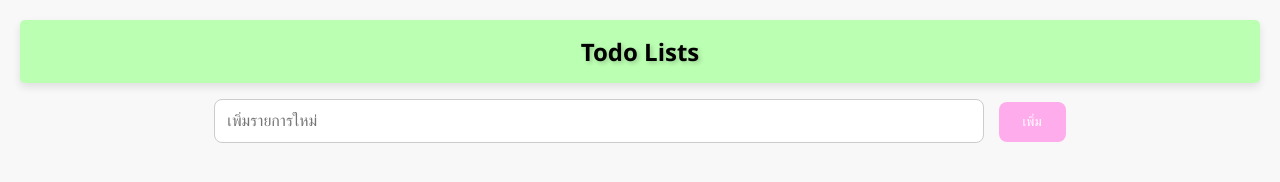
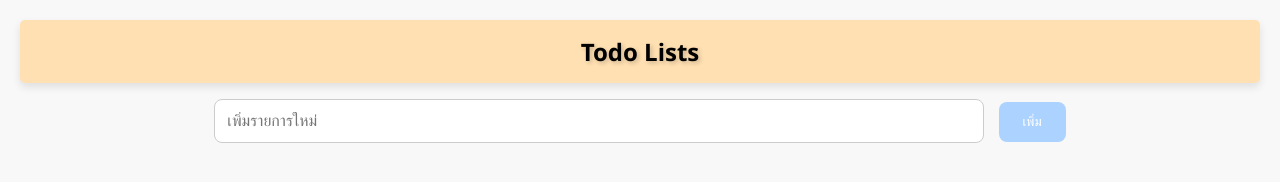
Before and after one commit to 65160250/88726065, a plain HTML site: page lab07/todo.html in a window 1280 px wide. Drawn offline with Linux system fonts and the light colour scheme.

Commit message:
ปรับสไตล์ CSS เพิ่มความสวยงาม

```diff
--- a/lab07/styles.css
+++ b/lab07/styles.css
@@ -8,7 +8,7 @@ body {
 h1 {
     color: #333;
     font-size: 24px;
-    background-color: #bbffb2;
+    background-color: #ffe0b2;
     padding: 15px;
     border-radius: 5px;
     color: rgb(0,0,0);
@@ -49,7 +49,7 @@ input[type="text"] {
 
 button {
     padding: 12px 24px;
-    background-color: #ffaced;
+    background-color: #acd3ff;
     color: white;
     border: none;
     border-radius: 8px;
```
